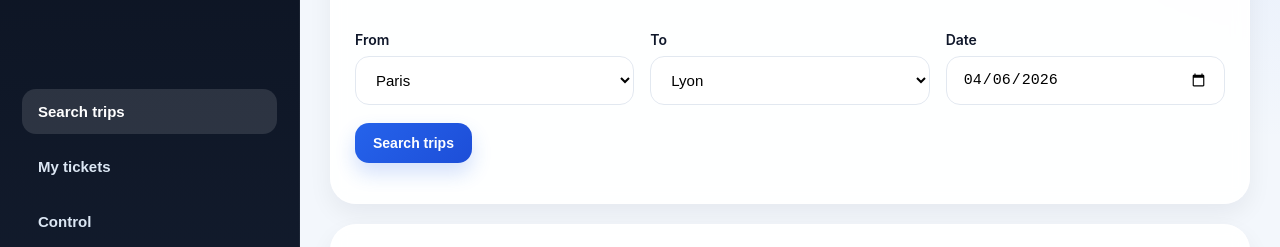
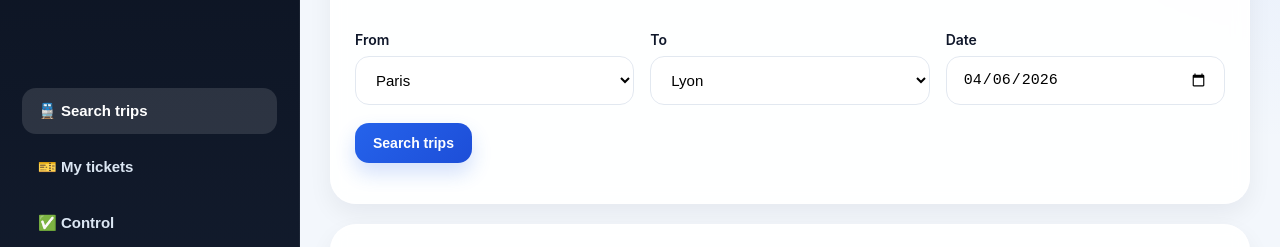
Before and after one commit to rihabatimounaim-art/ticketeer-system, a plain HTML site: page apps/web-client/dashboard.html in a window 1280 px wide. Shown: the part 219-466 px from the top of the page. Drawn offline with Linux system fonts and the light colour scheme; no server answers; sample sign-in values are in the browser's storage.

Commit message:
Update dashboard.html

```diff
--- a/apps/web-client/dashboard.html
+++ b/apps/web-client/dashboard.html
@@ -15,9 +15,9 @@
       </div>
 
       <nav class="sidebar-nav">
-        <button class="nav-link active" data-section="searchSection">Search trips</button>
-        <button class="nav-link" data-section="ticketsSection">My tickets</button>
-        <button class="nav-link" data-section="controlSection">Control</button>
+        <button class="nav-link active" data-section="searchSection">🚆 Search trips</button>
+        <button class="nav-link" data-section="ticketsSection">🎫 My tickets</button>
+        <button class="nav-link" data-section="controlSection">✅ Control</button>
       </nav>
 
       <div class="sidebar-footer">
```
